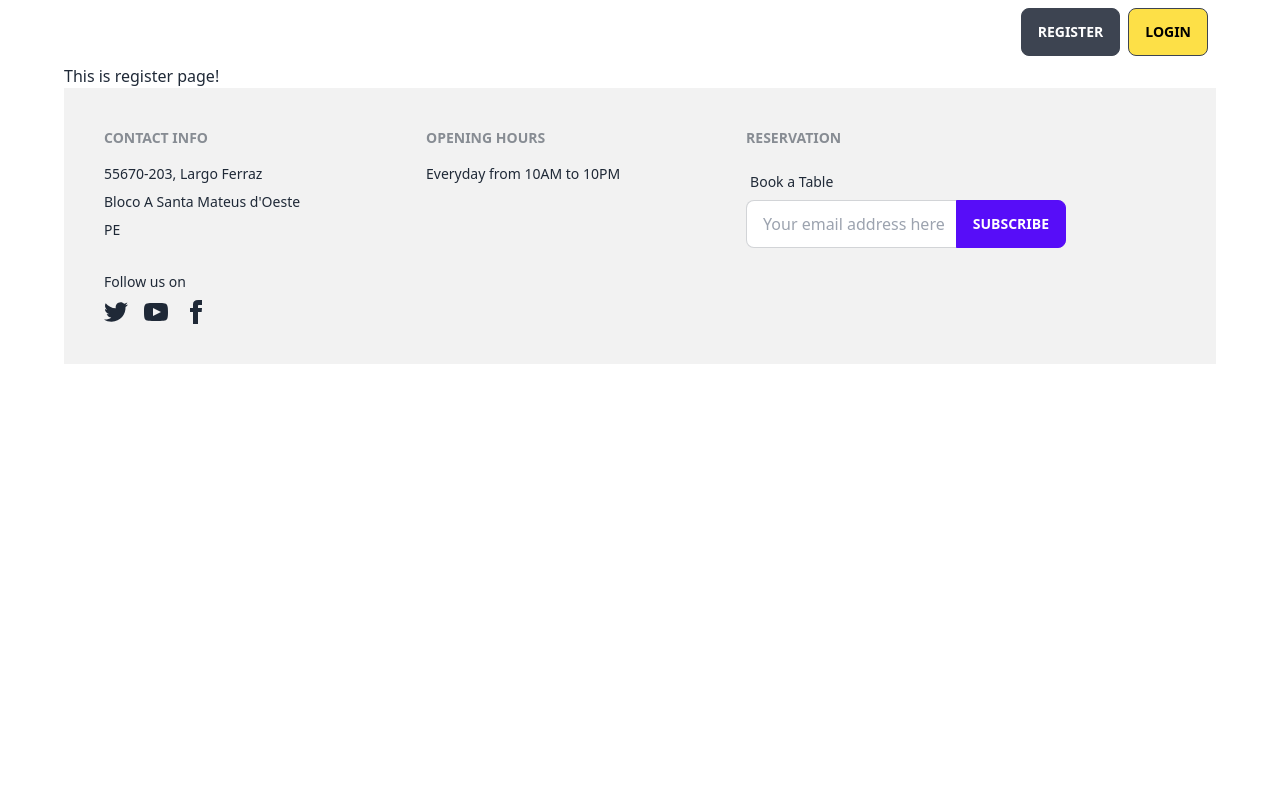
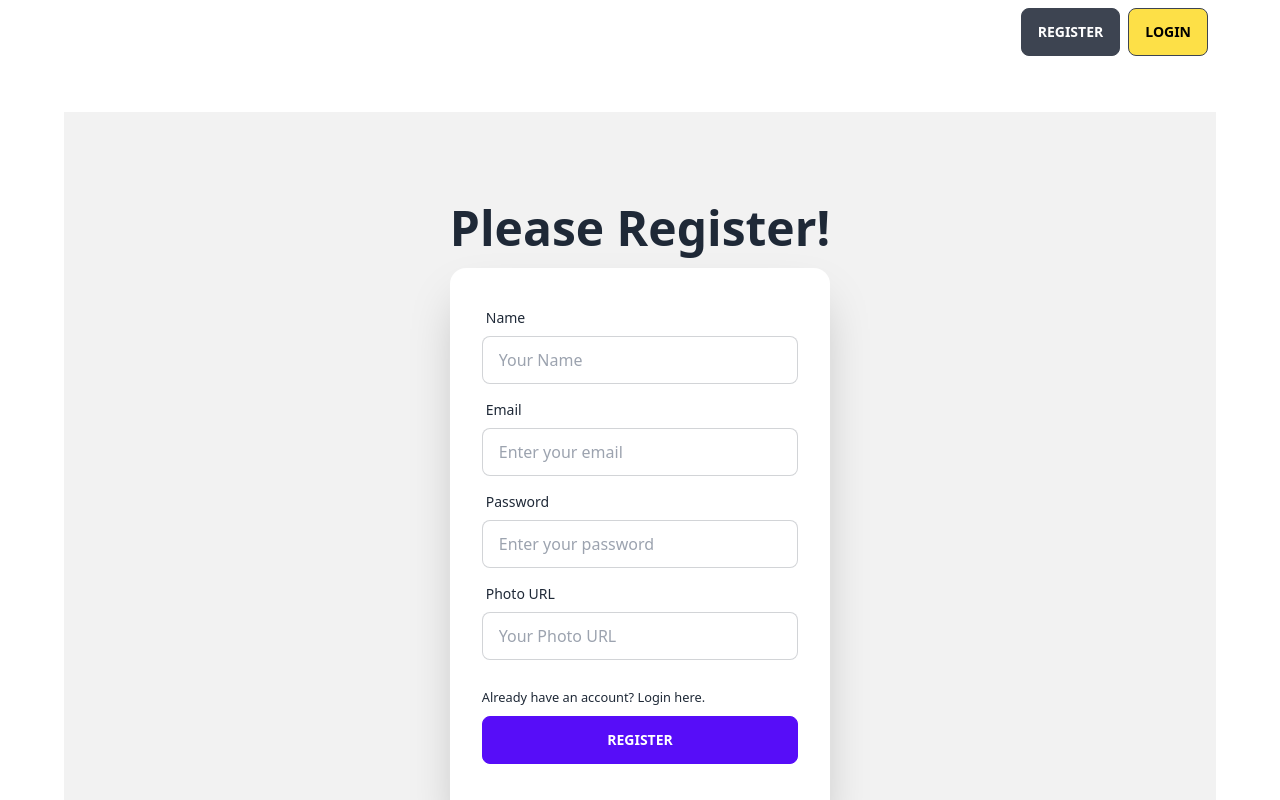
Before and after one commit to belaeat/mexican-chef, a React (Vite) app: page /register in a window 1280 px wide. Shown: the top 800 px of the page. Built offline with nearby package versions, Linux system fonts and the light colour scheme.

Commit message:
login and registration working properly

```diff
--- a/src/components/Login/Login.jsx
+++ b/src/components/Login/Login.jsx
@@ -1,13 +1,48 @@
-import React from 'react';
+import React, { useState } from 'react';
 import { Link } from 'react-router-dom';
 import { FaGoogle, FaGithub } from 'react-icons/fa';
+import { getAuth, signInWithEmailAndPassword } from 'firebase/auth';
+import app from '../../firebase/firebase.config';
+
+const auth = getAuth(app);
 
 const Login = () => {
+
+    const [error, setError] = useState('');
+    const [success, setSuccess] = useState('');
+
+    const handleLogin = event => {
+        event.preventDefault()
+
+        // getting the email and password
+        const form = event.target;
+        const email = form.email.value;
+        const password = form.password.value;
+        console.log(email, password)
+
+        setError('')
+        setSuccess('')
+
+        // sign in
+        signInWithEmailAndPassword(auth, email, password)
+            .then(result => {
+                const loggedUser = result.user;
+                console.log(loggedUser)
+                setSuccess('Login Successful!')
+                setError('');
+            })
+            .catch(error => {
+                setError(error.message)
+            })
+    }
+
+
+
     return (
-        <form className="hero min-h-screen bg-base-200 my-12">
+        <form onSubmit={handleLogin} className="hero min-h-screen bg-base-200 my-12">
             <div className="hero-content flex-col ">
                 <div className="text-center">
-                    <h1 className="text-5xl font-bold">Login now!</h1>
+                    <h1 className="text-5xl font-bold">Login Here!!</h1>
                 </div>
                 <div className="card flex-shrink-0 w-full max-w-sm shadow-2xl bg-base-100">
                     <div className="card-body">
@@ -22,19 +57,19 @@ const Login = () => {
                                 <span className="label-text">Password</span>
                             </label>
                             <input type="password" name='password' placeholder="Enter your password" className="input input-bordered" required />
-                            <label className="label">
-                                <a href="#" className="label-text-alt link link-hover">Forgot password?</a>
-                            </label>
                         </div>
                         <div className="form-control mt-4">
                             <p className='mb-2 link link-hover'><small>New here? Please <Link to='/register'>Register!</Link></small></p>
                             <button className="btn btn-primary mb-2">Login</button>
                             <button className="btn bg-white text-black hover:text-white mb-2"><FaGoogle className='me-2'></FaGoogle> Google Login</button>
-                            <button className="btn bg-white text-black"><FaGithub className='me-2'/>GitHub Login</button>
+                            <button className="btn bg-white text-black"><FaGithub className='me-2' />GitHub Login</button>
                         </div>
+                        <p className='text-red-500'>{error}</p>
+                        <p className='text-green-500'>{success}</p>
                     </div>
                 </div>
             </div>
+
         </form>
     );
 };
--- a/src/components/Register/Register.jsx
+++ b/src/components/Register/Register.jsx
@@ -1,9 +1,111 @@
-import React from 'react';
+import React, { useState } from 'react';
+import { Link } from 'react-router-dom';
+import { createUserWithEmailAndPassword, getAuth, updateProfile } from 'firebase/auth'
+import app from '../../firebase/firebase.config';
+
+const auth = getAuth(app)
 
 const Register = () => {
+
+    const [error, setError] = useState('')
+    const [success, setSuccess] = useState('')
+    const [url, setUrl] = useState("");
+
+    const handleSubmit = event => {
+        event.preventDefault();
+        setSuccess('');
+        setError('');
+
+        const email = event.target.email.value;
+        const password = event.target.password.value;
+        const url = event.target.url.value
+        const name = event.target.name.value;
+        console.log(name, email, password, url)
+
+        // validate
+        if (password.length <= 6) {
+            setError('Password should be at least 6 characters')
+        }
+
+        // create user in firebase
+
+        createUserWithEmailAndPassword(auth, email, password)
+            .then(result => {
+                const loggedUser = result.user;
+                console.log(loggedUser);
+                setError('');
+                event.target.reset();
+
+                setSuccess('User has been created successfully')
+
+                // for display user name
+                updateUserData(result.user, name)
+            })
+            .catch(error => {
+                console.error(error.message);
+                setError(error.message);
+            })
+
+
+    }
+
+    // for display user name
+    const updateUserData = (user, name) => {
+        updateProfile(user, {
+            displayName: name
+        })
+            .then(() => {
+                console.log('User Name Updated')
+            })
+            .catch(error => {
+                setError(error.message)
+            })
+    }
+
+
     return (
         <div>
-            <h2>This is register page!</h2>
+            <form onSubmit={handleSubmit} className="hero min-h-screen bg-base-200 my-12">
+                <div className="hero-content flex-col ">
+                    <div className="text-center">
+                        <h1 className="text-5xl font-bold">Please Register!</h1>
+                    </div>
+                    <div className="card flex-shrink-0 w-full max-w-sm shadow-2xl bg-base-100">
+                        <div className="card-body">
+                            <div className="form-control">
+                                <label className="label">
+                                    <span className="label-text">Name</span>
+                                </label>
+                                <input type="text" name='name' placeholder="Your Name" className="input input-bordered" required />
+                            </div>
+                            <div className="form-control">
+                                <label className="label">
+                                    <span className="label-text">Email</span>
+                                </label>
+                                <input type="email" name='email' placeholder="Enter your email" className="input input-bordered" required />
+                            </div>
+                            <div className="form-control">
+                                <label className="label">
+                                    <span className="label-text">Password</span>
+                                </label>
+                                <input type="password" name='password' placeholder="Enter your password" className="input input-bordered" required />
+                            </div>
+                            <div className="form-control">
+                                <label className="label">
+                                    <span className="label-text">Photo URL</span>
+                                </label>
+                                <input type="url" name='url' placeholder="Your Photo URL" className="input input-bordered" required />
+                            </div>
+                            <div className="form-control mt-4">
+                                <p className='mb-2 link link-hover'><small>Already have an account? <Link to='/login'>Login here.</Link></small></p>
+                                <button className="btn btn-primary mb-2">Register</button>
+                            </div>
+                            <p className='text-danger'>{error}</p>
+                            <p className='text-success'>{success}</p>
+                        </div>
+                    </div>
+                </div>
+            </form>
         </div>
     );
 };
--- a/src/firebase/firebase.config.js
+++ b/src/firebase/firebase.config.js
@@ -0,0 +1,19 @@
+// Import the functions you need from the SDKs you need
+import { initializeApp } from "firebase/app";
+// TODO: Add SDKs for Firebase products that you want to use
+// https://firebase.google.com/docs/web/setup#available-libraries
+
+// Your web app's Firebase configuration
+const firebaseConfig = {
+  apiKey: "AIzaSyApoV6tJdHxJjiu-ZeMBlorCckqsFntlUs",
+  authDomain: "b7a10-mexican-chef.firebaseapp.com",
+  projectId: "b7a10-mexican-chef",
+  storageBucket: "b7a10-mexican-chef.appspot.com",
+  messagingSenderId: "507979038813",
+  appId: "1:507979038813:web:8206a21d20b28a095f0db4"
+};
+
+// Initialize Firebase
+const app = initializeApp(firebaseConfig);
+
+export default app;
```
